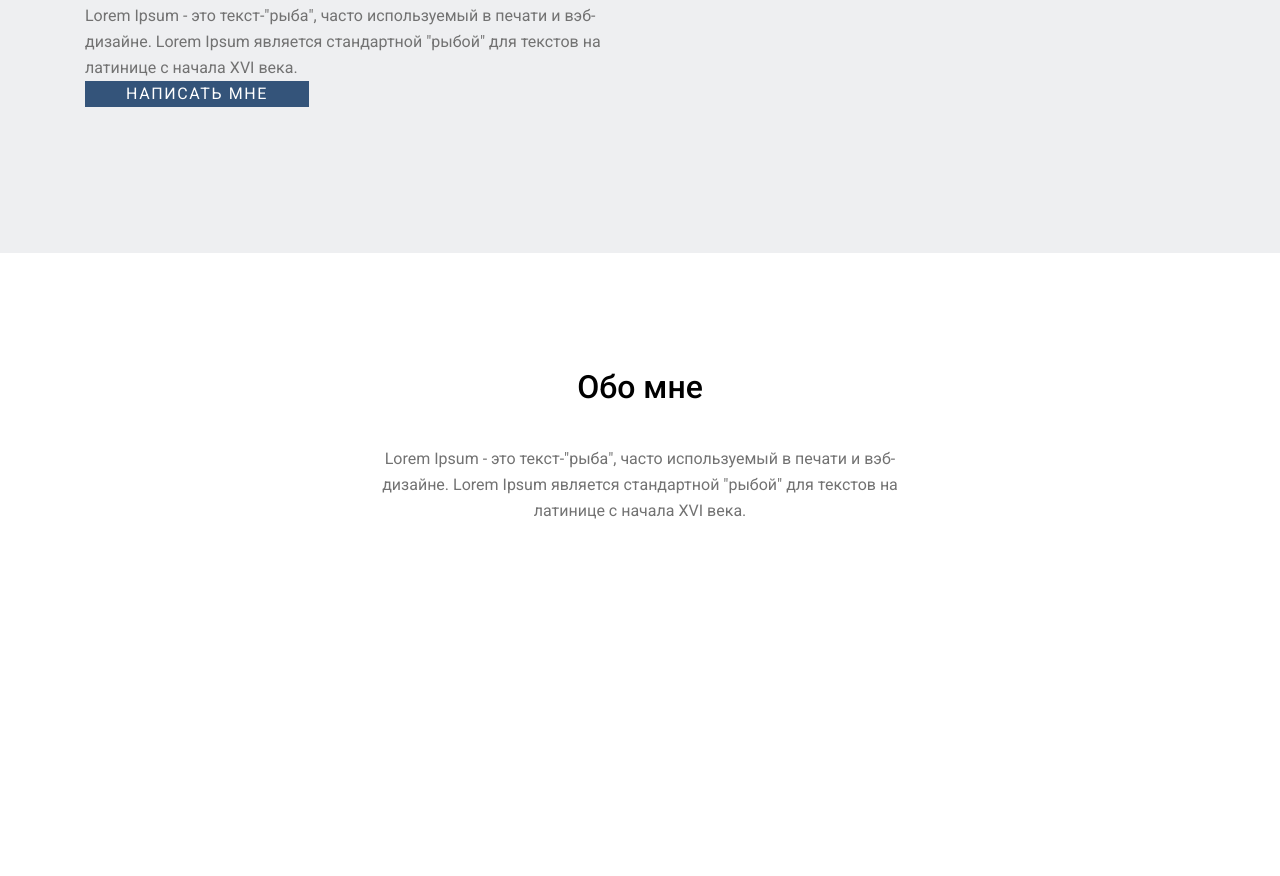
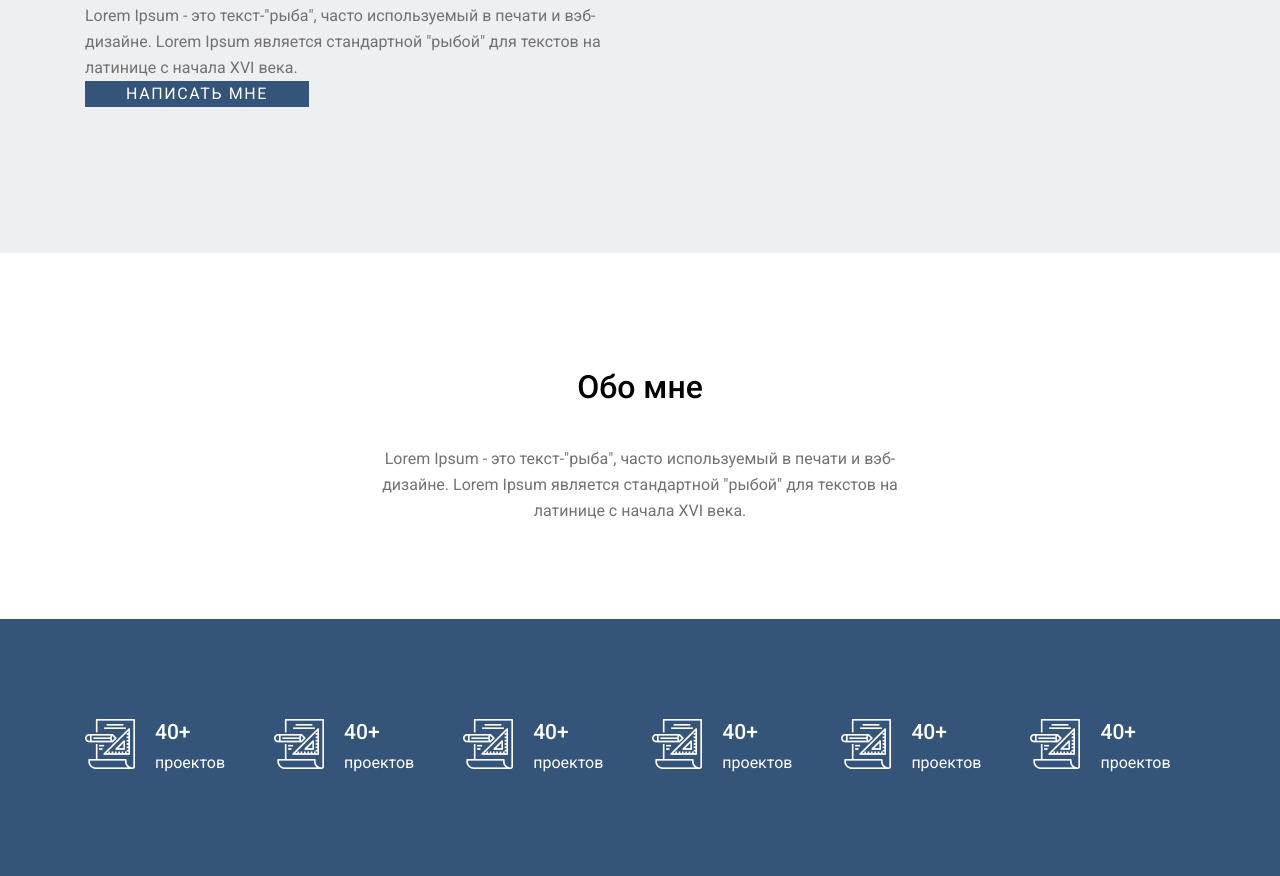
Before and after one commit to Virus1414/homework7, a plain HTML site: page index.html in a window 1280 px wide. Shown: the part 353-1229 px from the top of the page. Before the commit the page ends 972 px from the top, so only its background shows below. Drawn offline with Linux system fonts and the light colour scheme.

Commit message:
section cards

```diff
--- a/index.html
+++ b/index.html
@@ -43,6 +43,54 @@
                 <p class="description centre">Lorem Ipsum - это текст-"рыба", часто используемый в печати и вэб-дизайне. Lorem Ipsum является стандартной "рыбой" для текстов на латинице с начала XVI века.</p>
             </div>
         </section>
+        <section class="cards">
+            <div class="container">
+                <ul class="card-list">
+                    <li class="card">
+                        <img src="images/proect.png" alt="" class="icon"><!--
+                    --><div class="card-text">
+                            <h3 class="card-title">40+</h3>
+                            <p class="clas-description">проектов</p>
+                        </div>
+                    </li>
+                    <li class="card">
+                        <img src="images/proect.png" alt="" class="icon"><!--
+                    --><div class="card-text">
+                            <h3 class="card-title">40+</h3>
+                            <p class="clas-description">проектов</p>
+                        </div>
+                    </li>
+                    <li class="card">
+                        <img src="images/proect.png" alt="" class="icon"><!--
+                    --><div class="card-text">
+                            <h3 class="card-title">40+</h3>
+                            <p class="clas-description">проектов</p>
+                        </div>
+                    </li>
+                    <li class="card">
+                        <img src="images/proect.png" alt="" class="icon"><!--
+                    --><div class="card-text">
+                            <h3 class="card-title">40+</h3>
+                            <p class="clas-description">проектов</p>
+                        </div>
+                    </li>
+                    <li class="card">
+                        <img src="images/proect.png" alt="" class="icon"><!--
+                    --><div class="card-text">
+                            <h3 class="card-title">40+</h3>
+                            <p class="clas-description">проектов</p>
+                        </div>
+                    </li>
+                    <li class="card">
+                        <img src="images/proect.png" alt="" class="icon"><!--
+                    --><div class="card-text">
+                            <h3 class="card-title">40+</h3>
+                            <p class="clas-description">проектов</p>
+                        </div>
+                    </li>
+                </ul>
+            </div>
+        </section>
     </main>
 </body>
 </html>
--- a/style.css
+++ b/style.css
@@ -69,3 +69,36 @@ body{
 .about{
     padding: 116px 0 95px 0;
 }
+.cards{
+    background-color: #34547A;
+    padding: 100px 0;
+}
+.icon{
+    display: inline-block;
+    vertical-align: top;
+
+}
+.card-text{
+    display: inline-block;
+    vertical-align: top;
+    color: #FFFFFF;
+    padding-top: 3px;
+    margin-left: 20px;
+}
+.card-title{
+    font-weight: 500;
+    font-size: 21px;
+    line-height: 21px;
+    margin-bottom: 7px;
+}
+.card-description{
+    line-height: 16px
+}
+.card{
+    display: inline-block;
+    vertical-align: top;
+    margin-right: 45px;
+}
+.card:last-child{
+    margin-right: 0;
+}
```
Also changed, not shown: images/proect.png (added), 2 other files.
